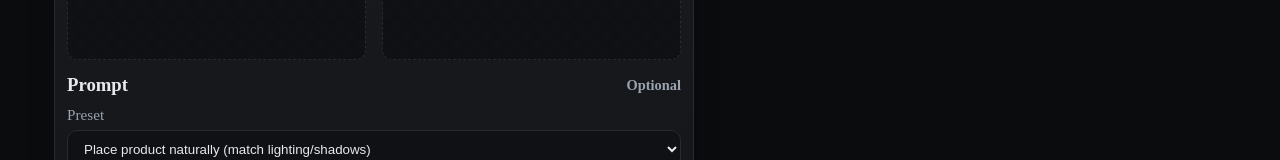
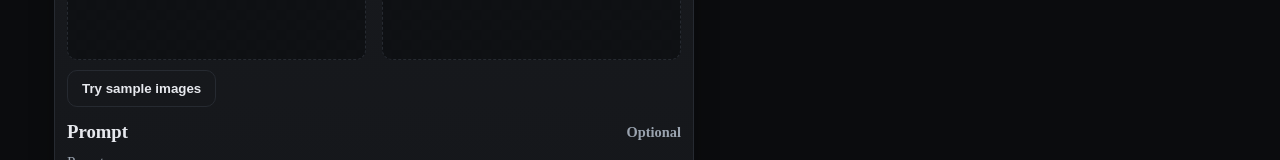
Before and after one commit to darshankparmar/ImageFusion, a Next.js app: page / in a window 1280 px wide. Shown: the part 405-565 px from the top of the page. Built offline with nearby package versions, Linux system fonts and the light colour scheme.

Commit message:
add try sample images

```diff
--- a/app/page.tsx
+++ b/app/page.tsx
@@ -23,6 +23,43 @@ export default function Page() {
         const reader = new FileReader();
         reader.onload = () => { img.src = String(reader.result); };
         reader.readAsDataURL(file);
+    };
+
+    const useSampleImages = async () => {
+        if (disabled || generating) return;
+        try {
+            setError(''); setStatus('');
+            const modelUrl = 'https://raw.githubusercontent.com/darshankparmar/ImageFusion/main/images/model/model.png';
+            const productUrl = 'https://raw.githubusercontent.com/darshankparmar/ImageFusion/main/images/products/dress.png';
+            const [b1, b2] = await Promise.all([
+                fetch(modelUrl).then(r => { if (!r.ok) throw new Error('Fetch sample failed'); return r.blob(); }),
+                fetch(productUrl).then(r => { if (!r.ok) throw new Error('Fetch sample failed'); return r.blob(); })
+            ]);
+            const baseFile = new File([b1], 'model.png', { type: b1.type || 'image/png' });
+            const prodFile = new File([b2], 'product.png', { type: b2.type || 'image/png' });
+            if (baseRef.current) {
+                const dt = new DataTransfer();
+                dt.items.add(baseFile);
+                baseRef.current.files = dt.files;
+                setPreview(baseRef.current, basePrevRef.current);
+            }
+            if (prodRef.current) {
+                const dt2 = new DataTransfer();
+                dt2.items.add(prodFile);
+                prodRef.current.files = dt2.files;
+                setPreview(prodRef.current, prodPrevRef.current);
+            }
+            const samplePrompt = `Create a professional e-commerce fashion photo. Take the blue floral dress
+from the first image and let the woman from the second image wear it.
+Generate a realistic, full-body shot of the woman wearing the dress, with
+the lighting and shadows adjusted to match the outdoor environment.`;
+            if (promptRef.current) {
+                promptRef.current.value = samplePrompt;
+            }
+            setStatus('Loaded sample images and prompt.');
+        } catch (e) {
+            setError('Could not load sample images.');
+        }
     };
 
     const onGenerate = async () => {
@@ -114,6 +151,9 @@ export default function Page() {
                                     <div className="preview-frame"><img ref={prodPrevRef} alt="Product preview" className="preview" /></div>
                                 </div>
                             </div>
+                            <div className="actions" style={{ marginTop: 10 }}>
+                                <button type="button" className="btn btn-secondary btn-block btn-inline" disabled={disabled || generating} onClick={useSampleImages}>Try sample images</button>
+                            </div>
                             <div style={{ marginTop: 14 }}>
                                 <h3 style={{ display: 'flex', alignItems: 'center', justifyContent: 'space-between', gap: 8 }}>
                                     <span>Prompt</span>
```
